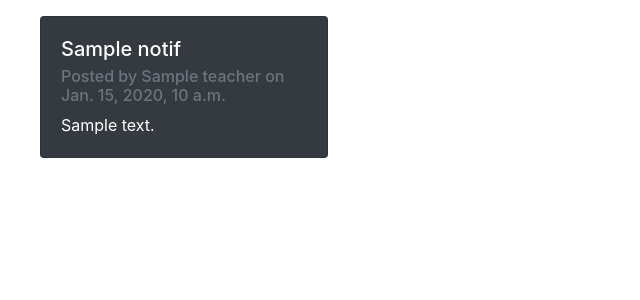
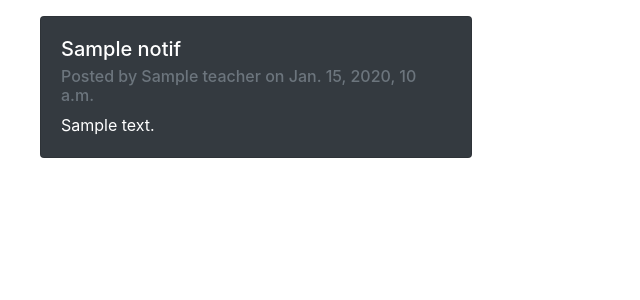
Before and after one commit to SreejeshSaya/PESU_App, a Django app: template classroom/templates/notifications.html in a window 1280 px wide. Shown: the part 56-356 px from the top of the page, without its empty margins (0-640 px from the left). Run offline with Django 3.2, Linux system fonts and the light colour scheme; tables that the repository leaves empty hold one stand-in row (values such as "Sample post"); the template is opened without the code that fills it: values that come from a table or form of the project are taken from there, most other values are stand-ins (such as "Sample title", 1, 10 or a date in 2020); data that the repository does not hold is empty; some libraries are stand-ins or nearby versions.

Commit message:
notification and student-feedback UI

```diff
--- a/classroom/templates/notifications.html
+++ b/classroom/templates/notifications.html
@@ -12,8 +12,8 @@
 				<p>{{ notif.description }}</p>
 				<p><span>Posted by {{ notif.teacher.name }} on {{ notif.time }}</span></p>
 			</li-->
-			<div class="card text-white bg-dark mt-3 mb-3" style="width: 18rem;">
-			  <div class="card-body">
+			<div class="card text-white bg-dark mt-3 mb-3" style="width: 27rem;">
+			  <div class="card-body mx-auto my-auto">
 			    <h5 class="card-title">{{ notif.title }}</h5>
 			    <h6 class="card-subtitle mb-2 text-muted">Posted by {{ notif.teacher.name }} on {{ notif.time }}</h6>
 			    <p class="card-text">{{ notif.description }}</p>
```
Also changed, not shown: classroom/templates/student-feedback.html (+6 -5 lines).
